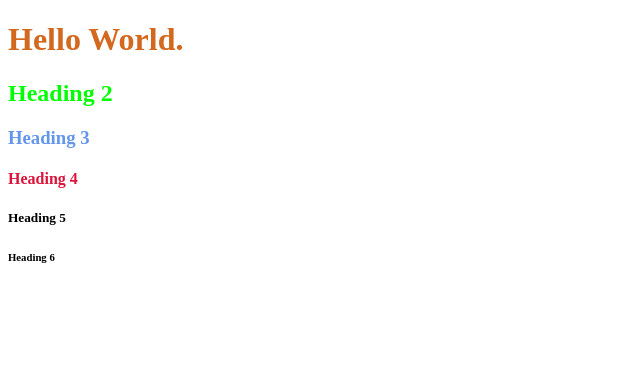
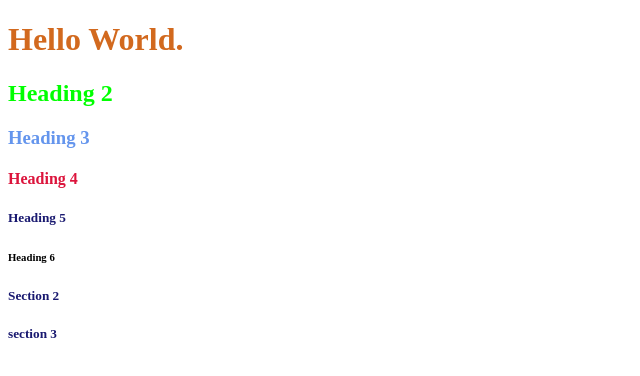
Before and after one commit to ninalombardo/Test, a plain HTML site: page Index.html in a window 1280 px wide. Shown: the whole page, without its empty margins (0-640 px from the left). Drawn offline with Linux system fonts and the light colour scheme.

Commit message:
Internal Style Tag

```diff
--- a/Index.html
+++ b/Index.html
@@ -5,6 +5,9 @@
     <meta name="viewport" content="width=device-width, initial-scale=1.0">
     <meta http-equiv="X-UA-Compatible" content="ie=edge">
     <title>My First HTML</title>
+    <style>
+        h5 {color:midnightblue;|
+    </style>
 </head>
 <body>
     <h1 style="color:chocolate">Hello World.</h1>
@@ -13,5 +16,7 @@
     <h4 style="color:crimson">Heading 4</h4>
     <h5>Heading 5</h5>
     <h6>Heading 6</h6>
+    <h5>Section 2</h5>
+    <h5>section 3</h5>
 </body>
 </html>
```
